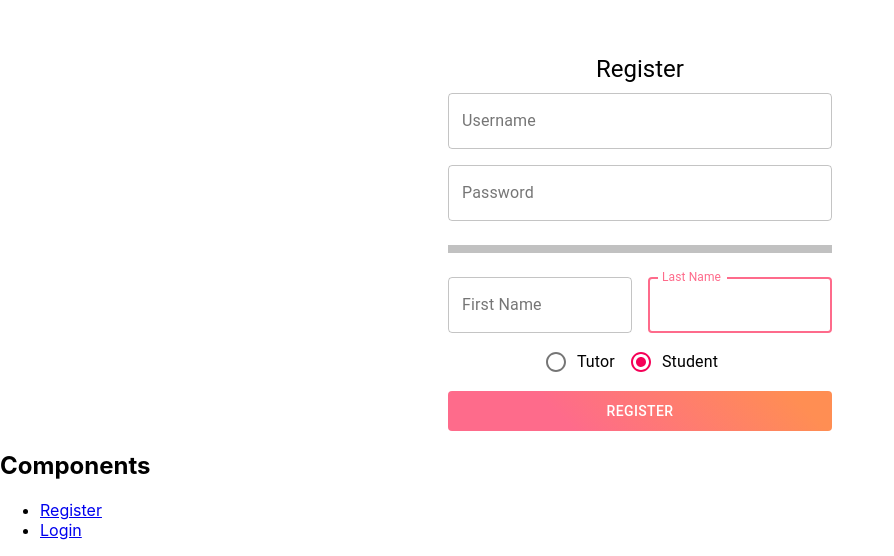
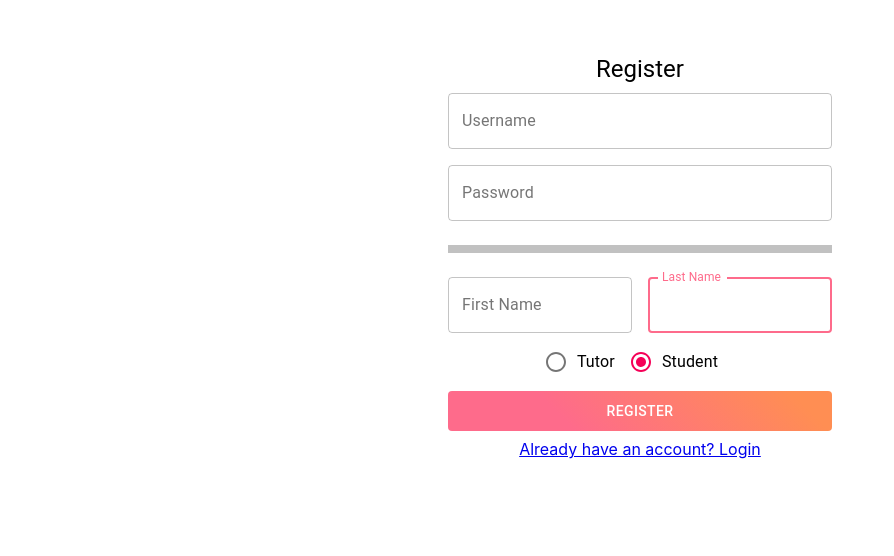
Before and after one commit to HardPocketRocket/thesis-web-application, a React (Create React App) app in the folder frontend/: page /register in a window 1280 px wide. Shown: the part 247-803 px from the top of the page, without its empty margins (0-894 px from the left). Built offline with nearby package versions, Linux system fonts and the light colour scheme.

Commit message:
Made the register screen default

```diff
--- a/frontend/src/App.js
+++ b/frontend/src/App.js
@@ -1,39 +1,28 @@
-import React, { Component } from "react";
-import { BrowserRouter as Router, Route, Link } from "react-router-dom";
+import React, { Component } from 'react';
+import { BrowserRouter as Router, Route, Redirect } from 'react-router-dom';
 
-import HomeComponent from "./components/home.component";
-import LoginComponent from "./components/login.component";
-import RegisterComponent from "./components/register.component";
-import SearchComponent from "./components/search.component";
-import MessageComponent from "./components/message.component";
-import MailboxComponent from "./components/mailbox.component";
+import HomeComponent from './components/home.component';
+import LoginComponent from './components/login.component';
+import RegisterComponent from './components/register.component';
+import SearchComponent from './components/search.component';
+import MessageComponent from './components/message.component';
+import MailboxComponent from './components/mailbox.component';
 
 class App extends Component {
 	render() {
 		return (
 			<Router>
-                <Route path="/login" exact component={LoginComponent} />
-                <Route path="/register" exact component={RegisterComponent} />
-                <Route path="/home/:id" exact component={HomeComponent} />
-                <Route path="/message/:id" exact component={MessageComponent} />
-                <Route path="/mailbox/:id" exact component={MailboxComponent} />
+				<Redirect exact from='' to='/register' />
+				<Route path='/login' exact component={LoginComponent} />
+				<Route path='/register' exact component={RegisterComponent} />
+				<Route path='/home/:id' exact component={HomeComponent} />
+				<Route path='/message/:id' exact component={MessageComponent} />
+				<Route path='/mailbox/:id' exact component={MailboxComponent} />
 				<Route
-                    path="/search/:query?"
+					path='/search/:query?'
 					exact
 					component={SearchComponent}
 				/>
-
-                <div className="container">
-                    <h2>Components</h2>
-                    <ul>
-                        <li>
-                            <Link to="/register">Register</Link>
-                        </li>
-                        <li>
-                            <Link to="/login">Login</Link>
-                        </li>
-                    </ul>
-                </div>
 			</Router>
 		);
 	}
--- a/frontend/src/components/login.component.js
+++ b/frontend/src/components/login.component.js
@@ -1,4 +1,6 @@
 import React, { Component } from 'react';
+import { Link as RouterLink } from 'react-router-dom';
+
 import axios from 'axios';
 
 import { TextField, Button, Typography, withStyles } from '@material-ui/core';
@@ -28,8 +30,8 @@ const styles = {
 	notchedOutline: {},
 	focused: {},
 	label: {
-		'&$focusedLabel':{
-			color: '#FE6B8B',
+		'&$focusedLabel': {
+			color: '#FE6B8B'
 		}
 	},
 	focusedLabel: {},
@@ -39,7 +41,8 @@ const styles = {
 		color: 'white',
 		height: 40,
 		width: '30%',
-		marginTop: 8
+		marginTop: 8,
+		marginBottom: 8
 	}
 };
 
@@ -151,6 +154,9 @@ class LoginComponent extends Component {
 						value='submit'>
 						Sign In
 					</Button>
+					<RouterLink to='/register'>
+						Don't have an account? Login
+					</RouterLink>
 				</form>
 			</div>
 		);
--- a/frontend/src/components/register.component.js
+++ b/frontend/src/components/register.component.js
@@ -1,4 +1,6 @@
 import React, { Component } from 'react';
+import { Link as RouterLink } from 'react-router-dom';
+
 import axios from 'axios';
 
 import {
@@ -100,7 +102,8 @@ const styles = {
 		color: 'white',
 		height: 40,
 		width: '30%',
-		marginTop: 8
+		marginTop: 8,
+		marginBottom: 8
 	}
 };
 
@@ -227,22 +230,22 @@ class RegisterComponent extends Component {
 
 		switch (this.state.passwordStrength) {
 			case 1:
-				barColorClass = classes.barColorPrimary1
+				barColorClass = classes.barColorPrimary1;
 				break;
 			case 2:
-				barColorClass = classes.barColorPrimary2
+				barColorClass = classes.barColorPrimary2;
 				break;
 			case 3:
-				barColorClass = classes.barColorPrimary3
+				barColorClass = classes.barColorPrimary3;
 				break;
 			case 4:
-				barColorClass = classes.barColorPrimary4
+				barColorClass = classes.barColorPrimary4;
 				break;
 			case 5:
-				barColorClass = classes.barColorPrimary5
+				barColorClass = classes.barColorPrimary5;
 				break;
 			default:
-				barColorClass = classes.barColorPrimary1
+				barColorClass = classes.barColorPrimary1;
 				break;
 		}
 
@@ -382,6 +385,9 @@ class RegisterComponent extends Component {
 						value='submit'>
 						Register
 					</Button>
+					<RouterLink to='/login'>
+						Already have an account? Login
+					</RouterLink>
 				</form>
 			</div>
 		);
```
Lines whose indentation alone changed are shown as unchanged.
